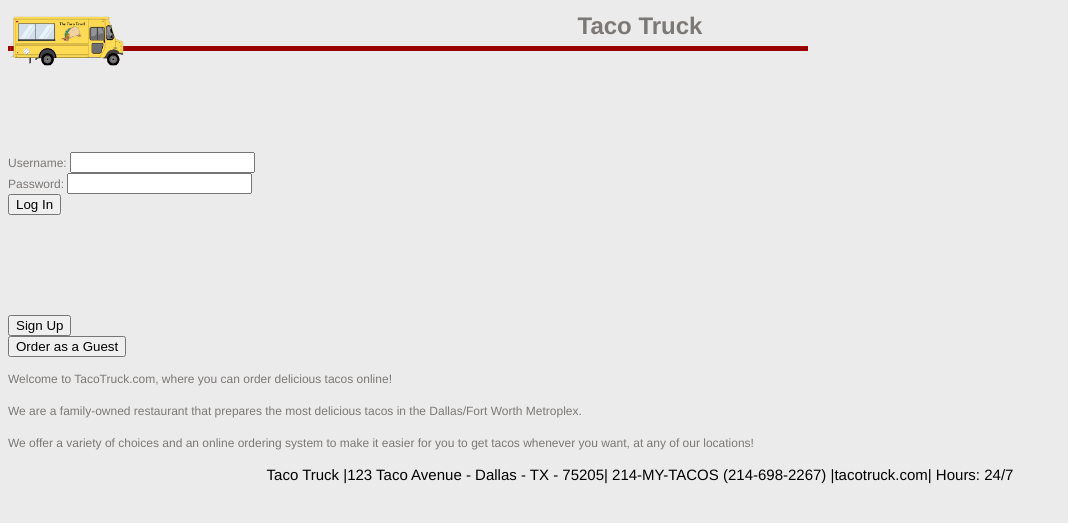
After one commit to ntaylorbishop/TacoTruck, a PHP site: page /loginpage.php in a window 1280 px wide. The commit adds this page. Shown: the top 523 px of the page, without its empty margins (0-1068 px from the left). Run offline with PHP 8.4, Linux system fonts and the light colour scheme.

Commit message:
Ch-ch-ch-ch-changes

```diff
--- /dev/null
+++ b/loginpage.php
@@ -0,0 +1,36 @@
+<!doctype html>
+<!--This is our login page.  It provides users with options to log in (if they have an account), sign up for an account, or order as a guest-->
+<html>
+<head>
+	<title>Welcome to Taco Truck</title>
+  <link href="css/styles.css" rel="stylesheet">
+</head>
+<body>
+    <div id="topBar"> <img src="img/taco_truck_logo.png" id="logo">
+    <div id="divider"></div>
+	</div>
+  <h1 style="text-align:center">Taco Truck</h1>
+<form name="login" action="user.html" method="post">
+  <div>Username:
+    <input type="text" id="userN" name="userN"/>
+  </div>
+  <div>Password:
+    <input type="password" id="pwd" name="pwd"/>
+  </div>
+  <input type="submit" id="LogIn" name="LogIn" value="Log In"/>
+</form>
+<form name="signup" action="account.html" method="post">
+  <input type="submit" id="register" name="register" value="Sign Up"/>
+</form>
+  <input type="button" id="guest" name="guest" value="Order as a Guest"/>
+
+	<p>Welcome to TacoTruck.com, where you can order delicious tacos online!</p>
+	<p>We are a family-owned restaurant that prepares the most delicious tacos in the Dallas/Fort Worth Metroplex.</p>
+	<p>We offer a variety of choices and an online ordering system to make it easier for you to get tacos whenever you want, at any of our locations!</p>
+
+
+</body>
+<footer>
+  <div style="text-align:center">Taco Truck |<a href="#locations">123 Taco Avenue - Dallas - TX - 75205</a>| 214-MY-TACOS (214-698-2267) |<a href="#homepage">tacotruck.com</a>| Hours: 24/7</div>
+</footer>
+</html>
--- /dev/null
+++ b/payment.html
@@ -0,0 +1,4 @@
+<!doctype html>
+<html>
+
+</html>
--- a/payment.php
+++ b/payment.php
@@ -1,4 +1,5 @@
 <!doctype html>
+<!--This is a comment-->
 <html>
 <head>
 	<title>Taco Truck -- Payment</title>
```
